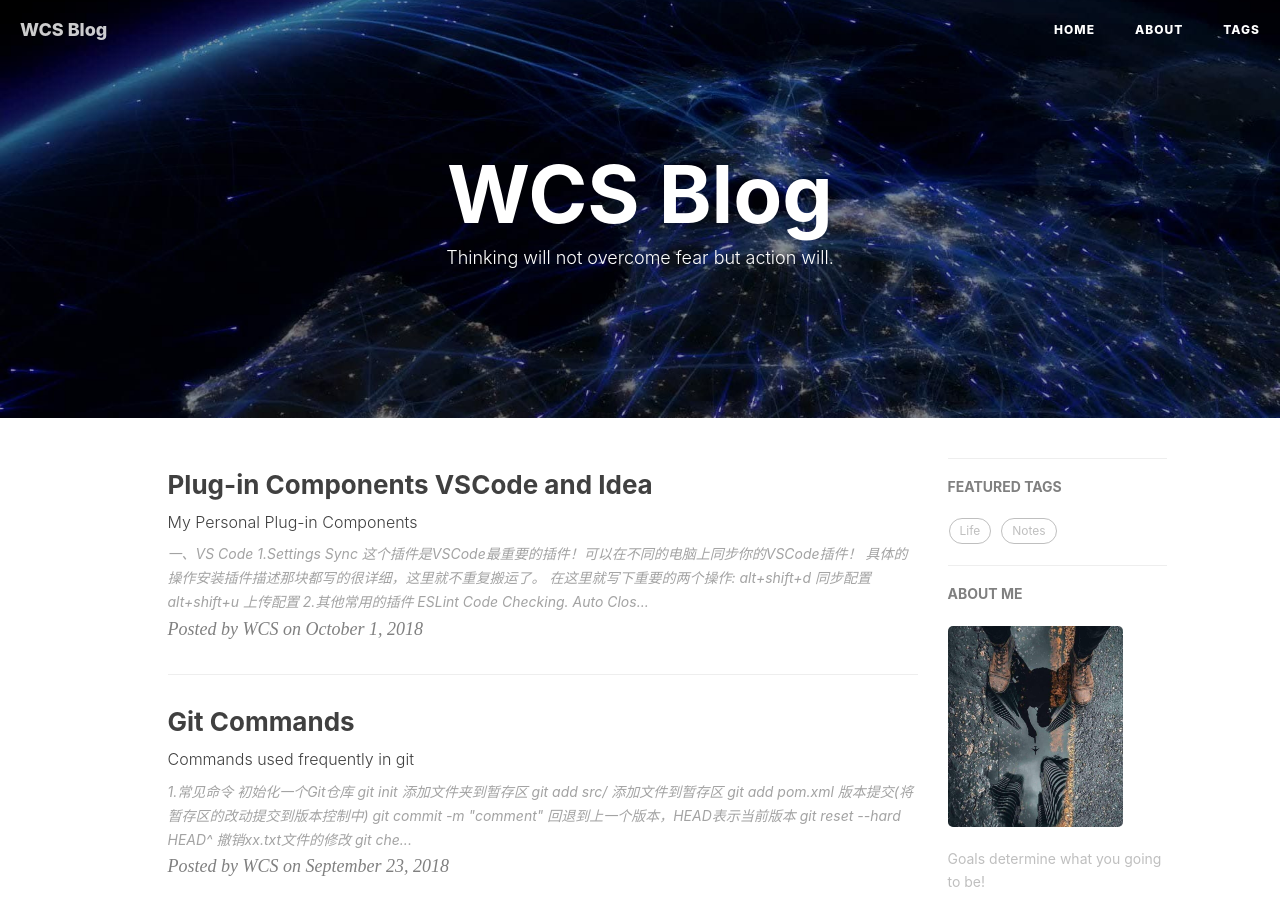
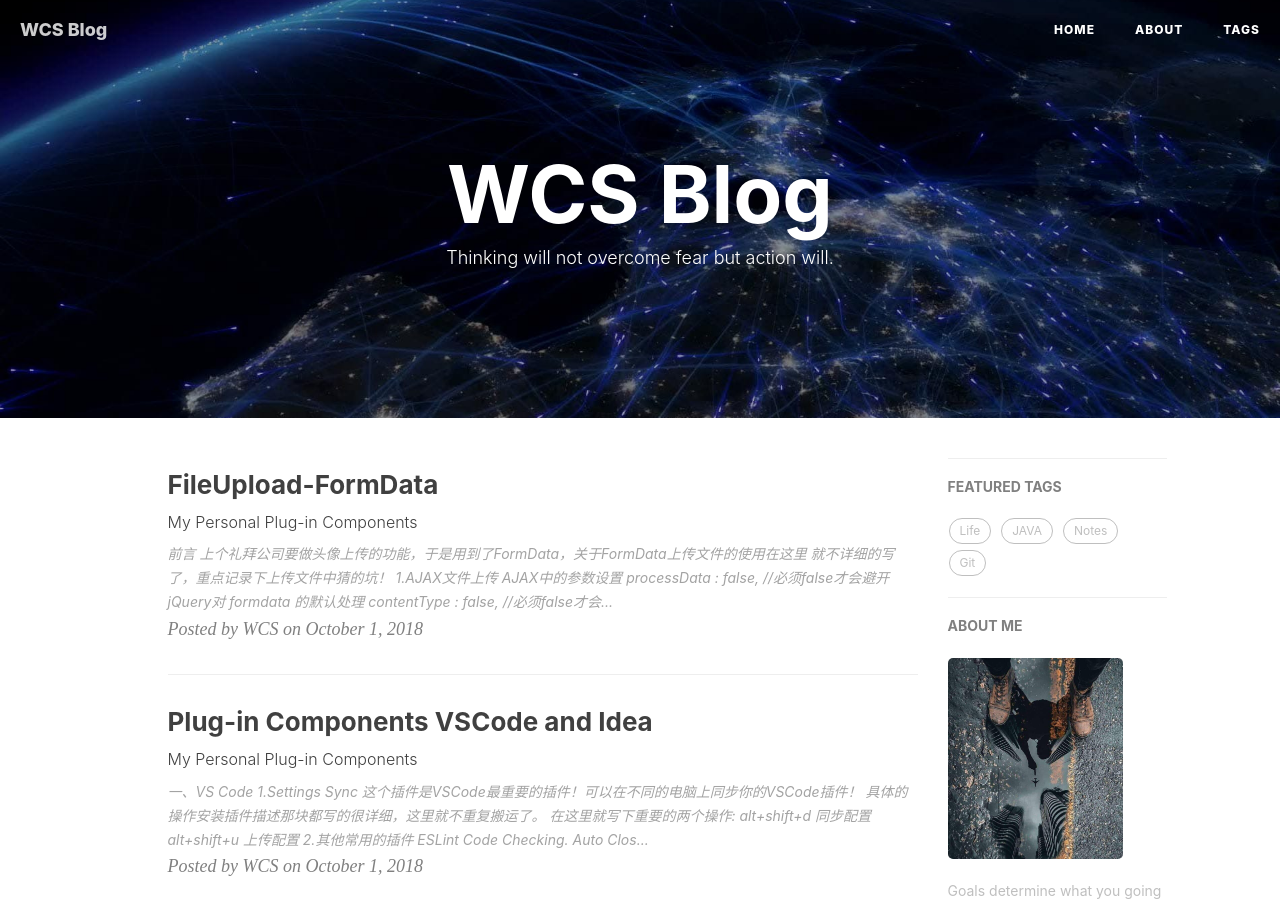
Before and after one commit to Bjorne1/Bjorne1.github.io, a Jekyll site: the page built from index.html, in a window 1280 px wide and 900 px high. Built offline with Jekyll 4.4.1, drawn with Linux system fonts in a browser that asks for light colours; nearby versions of some CDN libraries; the list of posts is cut into pages by our own code; comment, search, counter and statistics services are not loaded; some of the changed lines change nothing that is shown.

Commit message:
add new article
FileUpload-FormData

````diff
--- a/_posts/2018-08-19-CommonNote.md
+++ b/_posts/2018-08-19-CommonNote.md
@@ -7,7 +7,7 @@ author:     WCS
 header-img: img/post-bg-swift2.jpg
 catalog: true
 tags:
-    - Notes
+    - JAVA
 ---
 
 > 课程的链接为[IT段子手详解MyBatis遇到Spring 秒学Java SSM开发大众点评](https://coding.imooc.com/class/105.html)
--- a/_posts/2018-09-23-GitCommand.md
+++ b/_posts/2018-09-23-GitCommand.md
@@ -7,7 +7,7 @@ author:     WCS
 header-img: img/cameron-vaughan-1068039-unsplash.jpg
 catalog: true
 tags:
-    - Notes
+    - Git
 ---
 
 ## 1.常见命令
--- /dev/null
+++ b/_posts/2018-10-02-FileUpload-FormData.md
@@ -0,0 +1,163 @@
+---
+layout: post
+title:      FileUpload-FormData
+subtitle:   My Personal Plug-in Components
+date:       2018-10-01
+author:     WCS
+header-img: img/mat-reding-1079446-unsplash.jpg
+catalog: true
+tags:
+    - JAVA
+---
+
+# 前言
+
+上个礼拜公司要做头像上传的功能，于是用到了`FormData`，关于`FormData`上传文件的使用在这里
+就不详细的写了，重点记录下上传文件中猜的坑！
+
+## 1.`AJAX`文件上传
+
+`AJAX`中的参数设置
+
+```
+processData : false,  //必须false才会避开jQuery对 formdata 的默认处理
+contentType : false,  //必须false才会自动加上正确的Content-Type
+```
+
+## 2.`node`作为中间层
+
+公司最初是用`node`服务器作为中间层，来转发各种请求到`java`后台的。当测试通过node服务器来
+获取后台`mysql`中的`BLOB`格式的图片时，一直获取不到，而通过`tomcat`服务器则可以获取到，
+找了一天的资料才最终解决：
+
+将`encoding`设置为`null`后，`request`会直接返回`Buffer`类型的，即：
+```
+var options = {
+    url: url,
+    encoding: null
+};
+```
+
+最终通过`node`服务器获取到了图片。
+
+但是通过`node`服务上传文件到后台又出问题了，因为后台除了要获取文件外，还需要其他参数，
+但是后台却一直获取不到文件以及参数。通过一系列的尝试，将`ajax FormData`传过来的文件
+用fs模块去读取文件信息，然后再引入`FormData`模块，然后`FormData`再`append`一次文件以及
+其他参数。最终后台可以获取到文件数据了，但是其他参数却一直取不到。然后朱老师一看要读取文   件，可能会引起单点阻塞，于是放弃了`node`服务器作为动态资源的中间层,转而用起了`nginx`。
+
+## 3.`nginx`反向代理
+
+之前从来没用过，配置过`nginx`。打开朱老师发过来的`nginx`文件，自己找到`conf`文件打开看。
+
+看到下面一段代码，就大概知道`nginx`做了什么了。
+```
+http {
+    include       mime.types;
+    default_type  application/octet-stream;
+	client_max_body_size    2m;
+
+    server {
+        listen       80;
+        server_name  localhost;
+
+        location /v1 {
+            proxy_pass http://127.0.0.1:8080/appManager/v1/;
+        }
+        location /upload {
+            proxy_pass http://127.0.0.1:8080/appManager/upload/;
+        }
+        location / {
+            proxy_pass http://127.0.0.1:3000/;
+        }
+    }
+}
+```
+a.`nginx`监听`80`这个端口号,之前访问`node`服务器`http://127.0.0.1:3000/`要换成访问
+`http://127.0.0.1:80/`了。
+
+b.`nginx`作为中间层，会将你的访问代理到对应的配置`location`上。
+
+c.以上为对`nginx`只存在知道为反向代理服务器的认知上，作的一些猜想。有待后面修正补充！
+
+## 4.`request`大坑
+
+中间的服务器在换成`nginx`之后，文件能正常上传。但是，却提示“没有访问权限”，`debug`发现`AOP`
+权限拦截那块`request.getParameter("token")`获取到的`token`为空，所以导致“没有访问权限”。
+但是把权限设置为不需要权限后，在`controller`中能够通过`request.getParameter("token")`  获取到`token`参数，其`AOP`却获取不到！
+
+于是百度发现，别人也有这种情况，但是是在监听器中取不到，他们给出的最简单的方法是把参数放在  `url`后面，这样确实能够获取到，但是却违反了`RESTFUL`协议啊。
+
+另一种方法则是:
+a.首先在`spring`配置文件中配置`MultipartHttpServletRequest`
+
+```
+<bean id="multipartResolver"
+		class="org.springframework.web.multipart.commons.CommonsMultipartResolver"
+		p:defaultEncoding="UTF-8">
+		<property name="maxUploadSize">
+			<value>104857600</value>
+		</property>
+		<property name="maxInMemorySize">
+			<value>4096</value>
+		</property>
+</bean>
+
+```
+
+b.在拦截器中注入`MultipartHttpServletRequest`
+
+```
+// 用于创建MultipartHttpServletRequest
+private MultipartResolver multipartResolver = null;
+
+@Override
+public void init(FilterConfig arg0) throws ServletException {
+// 注入bean
+	multipartResolver = ((MultipartResolver)ApplicationContextUtil.getContext().getBean("multipartResolver", MultipartResolver.class));
+}
+
+```
+
+c.在你的最顶层的拦截器中把你的`ServletRequest`替换成`MultipartHttpServletRequest`
+
+```
+	private ServletRequest getRequest(ServletRequest req){
+		String enctype = req.getContentType();
+		if (StringUtils.isNotBlank(enctype) && enctype.contains("multipart/form-data"))
+			// 返回 MultipartHttpServletRequest 用于获取 multipart/form-data 方式提交的请求中 上传的参数
+			return multipartResolver.resolveMultipart((HttpServletRequest) req);
+		else
+			return req;
+	}
+
+```
+
+第二种方式我还没有尝试，因为朱老师亲自上阵`debug`。朱老师不亏是大神啊，通过他的分析，   `controller`中能取到参数，`AOP`中取不到，难道两个地方的`request`不是同一个？然后`debug`  一看，果真不是同一个，然后朱老师代码一敲，换成了同一个request，然后每个controller都要加
+上`HttpServletRequest request`参数，并放在第一个(提高性能)。
+
+换之后的代码如下:
+
+```
+	public Object around(ProceedingJoinPoint pjp) throws Throwable {
+		MethodSignature ms = (MethodSignature) pjp.getSignature();
+		Method method = pjp.getTarget().getClass().getMethod(ms.getName(), ms.getParameterTypes());
+		Permission permission = method.getAnnotation(Permission.class);
+		HttpServletRequest request = null;
+		Object[] args = pjp.getArgs();
+		for (int i = 0; i < args.length; i++) {
+			if (args[i] instanceof HttpServletRequest) {// 参数包含HttpServletRequest
+				request = (HttpServletRequest) args[i];
+				break;
+			}
+		}
+        ...
+    }
+```
+
+以前从来没这样取过`request`，目前还看不懂，只知道跟反射有关系。
+
+# 总结
+
+虽然发现了`controller`与`AOP`中`request`不是同一个对象这个大坑，但是真正让我学习到的还是  朱老师解决问题的方式。目前我开发中遇到问题，有具体的报错，我都是直接百度解决，百度解决不了  经常用英文`Google`能找到答案，偶尔能自己通过debug找到问题所在，但还是很少习惯去debug。
+
+当发现参数在`AOP`取不到，在`controller`能取到，我的解决思路一直都固定在通过其他方式在`AOP`  中取参数，却从来没有想到过，`AOP`与`controller`中的`request`竟然不是同一个对象！  这个在后面的好好研究研究。
````
